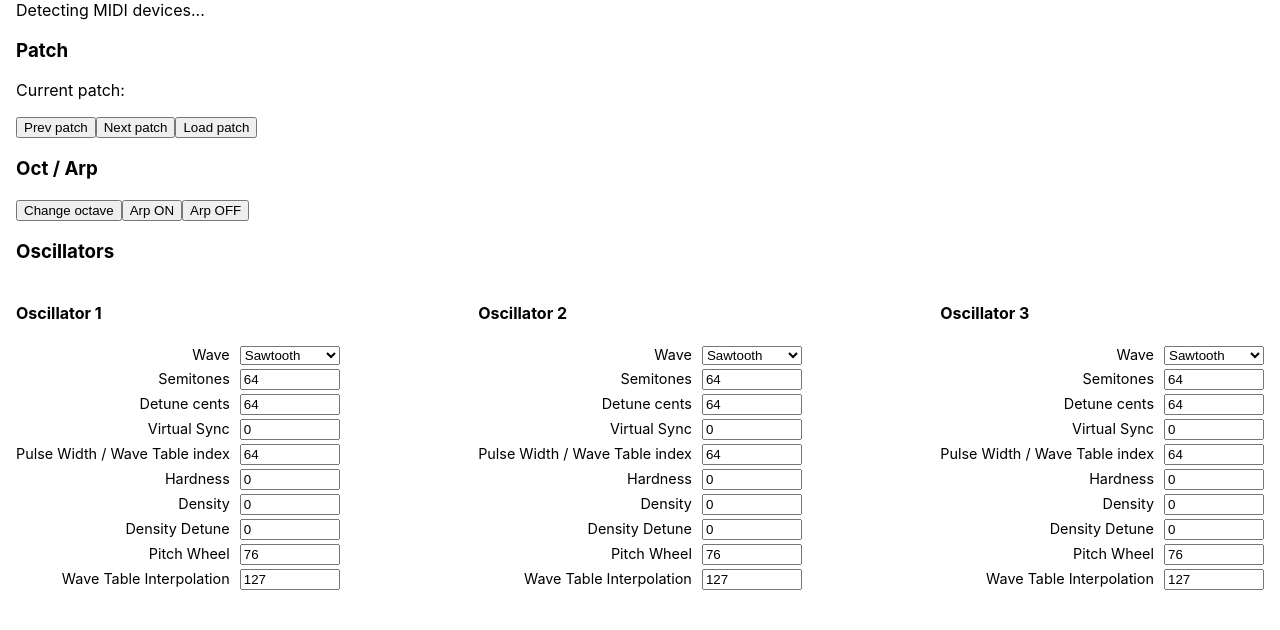
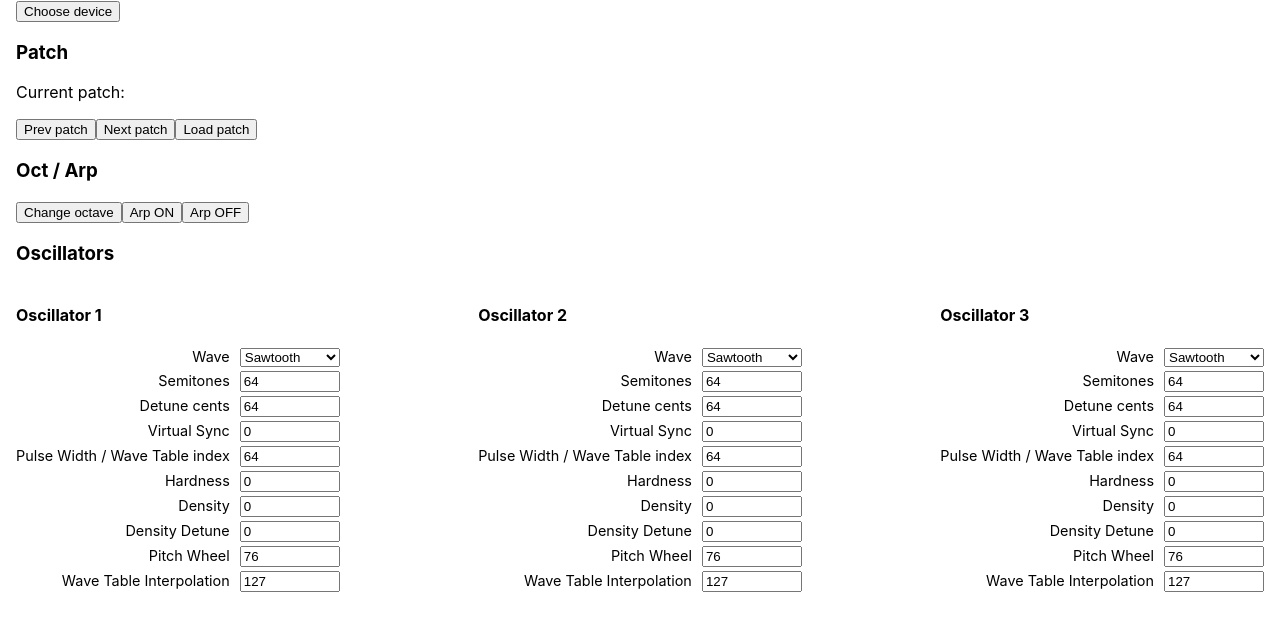
Before and after one commit to nclavaud/mininova-web-editor, a React (Create React App) app: page / in a window 1280 px wide. Shown: the top 630 px of the page. Built offline with nearby package versions, Linux system fonts and the light colour scheme.

Commit message:
Show/hide device setup

```diff
--- a/src/App.js
+++ b/src/App.js
@@ -8,6 +8,7 @@ function App() {
   const [input, setInput] = useState(null);
   const [output, setOutput] = useState(consoleOutput);
   const [currentPatch, setCurrentPatch] = useState(null);
+  const [showDeviceSetup, setShowDeviceSetup] = useState(false);
 
   const decodePatch = data => {
     console.log('Received patch.');
@@ -28,6 +29,7 @@ function App() {
 
   return (
     <div>
+      {showDeviceSetup && (
         <DeviceSetup
           onChangeOutput={onChangeOutput}
           onIncomingMidiMessage={onIncomingMidiMessage}
@@ -35,7 +37,12 @@ function App() {
           setInput={setInput}
           output={output}
           setOutput={setOutput}
+          onClose={() => setShowDeviceSetup(false)}
         />
+      )}
+      {!showDeviceSetup && (
+        <button onClick={() => setShowDeviceSetup(true)}>Choose device</button>
+      )}
       <Controls
         currentPatch={currentPatch}
         emit={emit}
--- a/src/components/DeviceSetup.js
+++ b/src/components/DeviceSetup.js
@@ -10,7 +10,8 @@ function DeviceSetup({
   input,
   setInput,
   output,
-  setOutput
+  setOutput,
+  onClose
 }) {
   const [midiSupport, setMidiSupport] = useState(null);
   const [availableInputs, setAvailableInputs] = useState(null);
@@ -130,6 +131,7 @@ function DeviceSetup({
           </li>
         ))}
       </ul>
+      <button onClick={onClose}>Close</button>
     </div>
   );
 }
```
Lines whose indentation alone changed are shown as unchanged.
